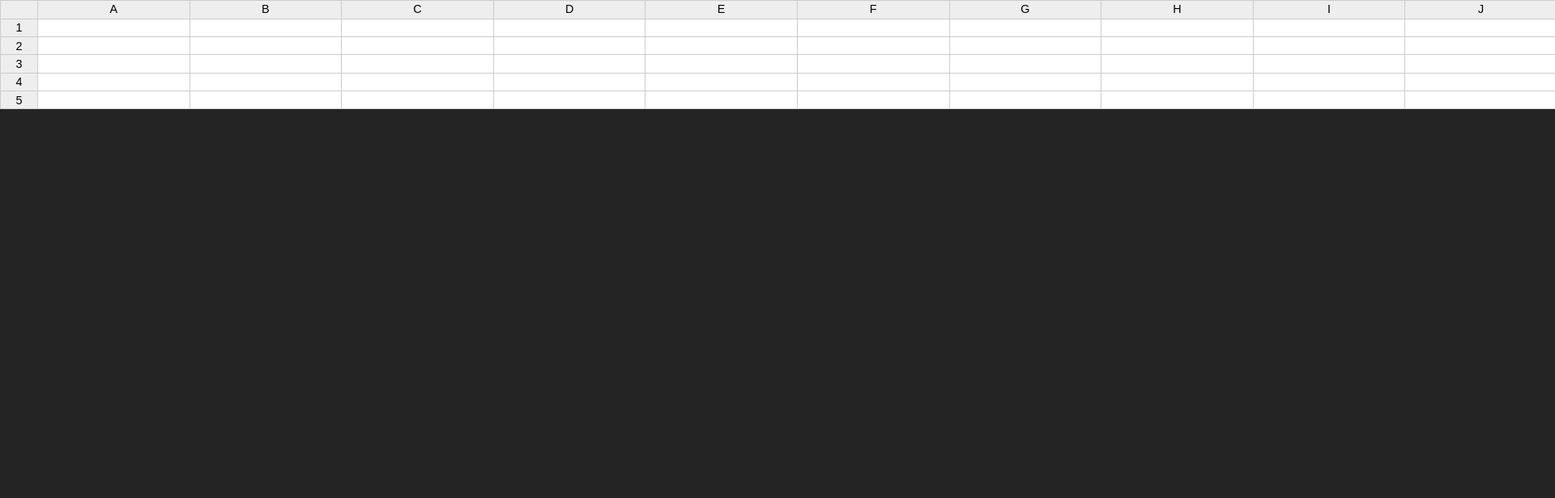
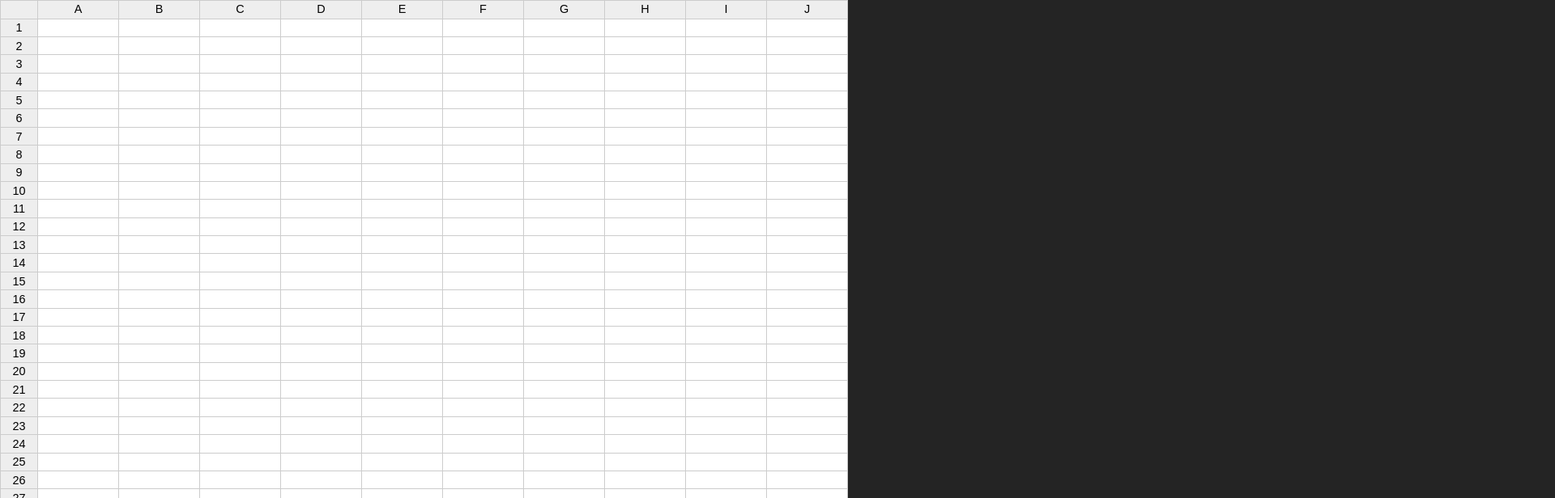
Before and after one commit to Danii47/excel-clone, a React (Vite) app: page / in a window 1280 px wide. Shown: the top 616 px of the page at 81% size, 1920 px wide, since content can reach past the window. Built offline with nearby package versions, Linux system fonts and the light colour scheme.

Commit message:
feat: resize and focus cells logic

```diff
--- a/src/App.tsx
+++ b/src/App.tsx
@@ -1,28 +1,103 @@
-import { useState } from 'react'
+import { MouseEvent, useRef, useState } from 'react'
 import './App.css'
 
 const WIDTH = 10
-const HEIGHT = 5
+const HEIGHT = 40
 
 function App() {
   const [table, setTable] = useState(new Array(HEIGHT).fill(null).map(() => new Array(WIDTH).fill(null)))
+  const [columnWidths, setColumnWidths] = useState(Array(WIDTH).fill(100))
+  const [rowHeights, setRowHeights] = useState(Array(HEIGHT).fill(21))
+  const [inputSelected, setInputSelected] = useState<{ i: number, j: number }>({ i: 0, j: 0 })
+  const resizingColumn = useRef<number | null>(null)
+  const resizingRow = useRef<number | null>(null)
+
 
   const handleChangeCell = (event: React.ChangeEvent<HTMLInputElement>, i: number, j: number) => {
-    const { value } = event.target
+    const target = event.target
+    const value = target.value
+
+    target.classList.add("is-typing")
+
     const newTable = table.map(row => [...row])
     newTable[i][j] = value
     setTable(newTable)
   }
 
+  const handleInputFocus = (i: number, j: number) => {
+    if (inputSelected) {
+      document.querySelectorAll("input")[inputSelected.i * WIDTH + inputSelected.j].classList.remove("is-typing")
+      document.querySelectorAll("th")[inputSelected.j + 1].classList.remove("is-selected")
+      document.querySelectorAll("tr")[inputSelected.i + 1].querySelectorAll("td")[0].classList.remove("is-selected")
+    }
+    document.querySelectorAll("th")[j + 1].classList.add("is-selected")
+    document.querySelectorAll("tr")[i + 1].querySelectorAll("td")[0].classList.add("is-selected")
+
+    setInputSelected({ i, j });
+  }
+
+  const handleMouseDownColumn = (column: number) => {
+    resizingColumn.current = column
+    document.addEventListener('mousemove', handleMouseMoveColumn as unknown as EventListener)
+    document.addEventListener('mouseup', handleMouseUpColumn)
+  }
+
+  const handleMouseDownRow = (row: number) => {
+    resizingRow.current = row
+    document.addEventListener('mousemove', handleMouseMoveRow as unknown as EventListener)
+    document.addEventListener('mouseup', handleMouseUpRow)
+  }
+
+  const handleMouseMoveColumn = (e: MouseEvent) => {
+    if (resizingColumn.current !== null) {
+      const columnElement = document.querySelectorAll('th')[resizingColumn.current + 1]
+      const newWidths = [...columnWidths]
+      newWidths[resizingColumn.current] = e.clientX - columnElement.getBoundingClientRect().left
+      setColumnWidths(newWidths)
+    }
+  }
+
+  const handleMouseMoveRow = (e: MouseEvent) => {
+    if (resizingRow.current !== null) {
+      const rowElement = document.querySelectorAll('tr')[resizingRow.current + 1]
+      const newHeights = [...rowHeights]
+      if (e.clientY - rowElement.getBoundingClientRect().top < 21) return
+      newHeights[resizingRow.current] = e.clientY - rowElement.getBoundingClientRect().top
+      setRowHeights(newHeights)
+    }
+  }
+
+  const handleMouseUpColumn = () => {
+    resizingColumn.current = null;
+    document.removeEventListener('mousemove', handleMouseMoveColumn as unknown as EventListener)
+    document.removeEventListener('mouseup', handleMouseUpColumn)
+  }
+
+  const handleMouseUpRow = () => {
+    resizingRow.current = null;
+    document.removeEventListener('mousemove', handleMouseMoveRow as unknown as EventListener)
+    document.removeEventListener('mouseup', handleMouseUpRow)
+  }
+
   return (
     <div className="table-container">
+
       <table>
         <thead>
           <tr>
             <th></th>
             {
               new Array(WIDTH).fill(null).map((_, i) => (
-                <th key={i}>{String.fromCharCode("A".charCodeAt(0) + i)}</th>
+                <th key={i} style={{ width: `${columnWidths[i]}px` }}>
+                  {String.fromCharCode("A".charCodeAt(0) + i)}
+                  <div
+                    className="resize-column-div"
+                    onMouseDown={() => handleMouseDownColumn(i)}
+                  >
+                    <div className="resize-column-div-borders"></div>
+                    <div className="resize-column-div-borders"></div>
+                  </div>
+                </th>
               ))
             }
           </tr>
@@ -31,11 +106,21 @@ function App() {
           {
             table.map((row, i) => (
               <tr key={i}>
-                <td className="rows-keys">{i + 1}</td>
+                <td className="rows-keys" style={{ height: `${rowHeights[i]}px` }}>
+                  {i + 1}
+                  <div
+                    className="resize-row-div"
+                    onMouseDown={() => handleMouseDownRow(i)}
+                  >
+                    <div className="resize-row-div-borders"></div>
+                    <div className="resize-row-div-borders"></div>
+                  </div>
+                </td>
                 {
                   row.map((cell, j) => (
-                    <td key={j} className="cell">
-                      <input type="text" value={cell ?? ''} onChange={(event) => handleChangeCell(event, i, j)}/>
+                    <td key={j} className="cell" style={{ width: `${columnWidths[j]}px`, height: `${rowHeights[i]}px` }}>
+                      <input type="text" value={cell ?? ''} onClick={() => handleInputFocus(i, j)} onChange={(event) => handleChangeCell(event, i, j)} onDoubleClick={(event: React.MouseEvent<HTMLInputElement>) => handleChangeCell(event as unknown as React.ChangeEvent<HTMLInputElement>, i, j)} />
+                      <span className="input-circle"></span>
                     </td>
                   ))
                 }
```
